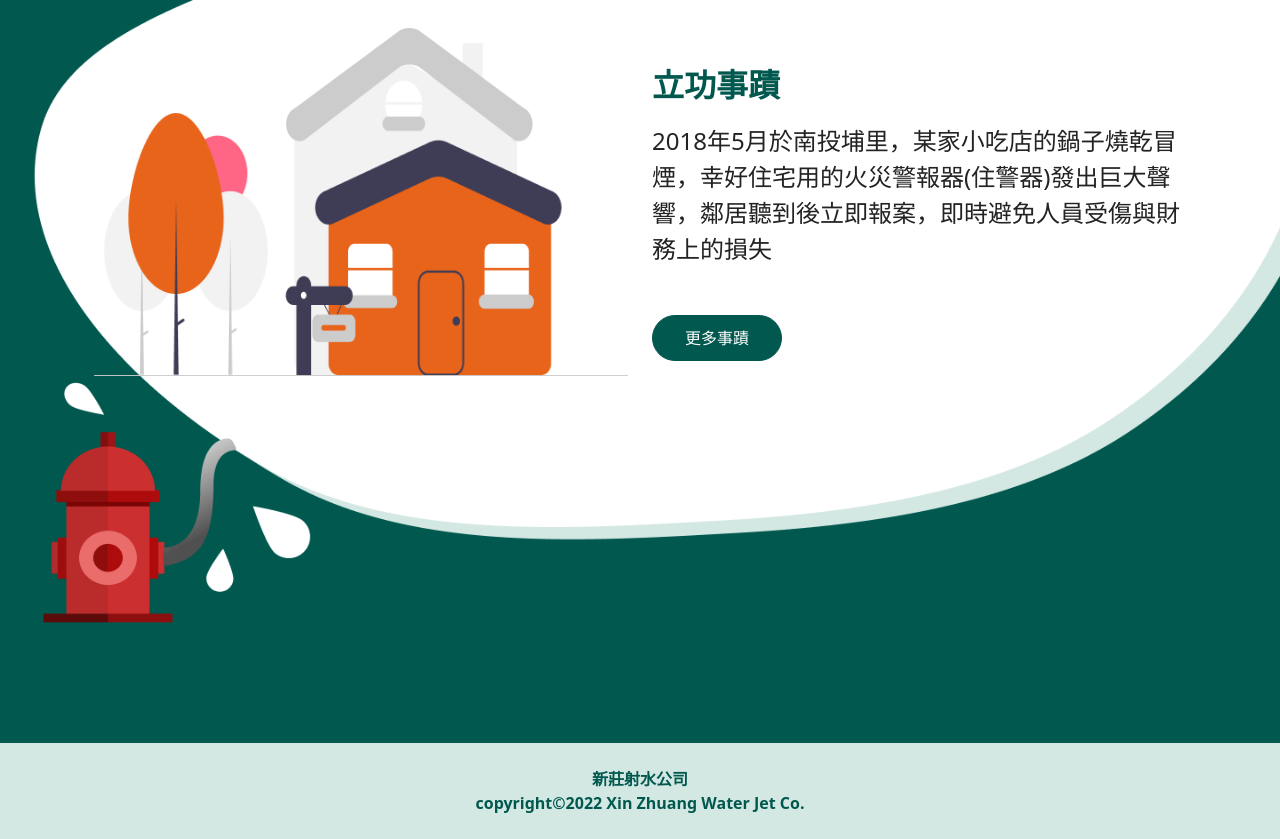
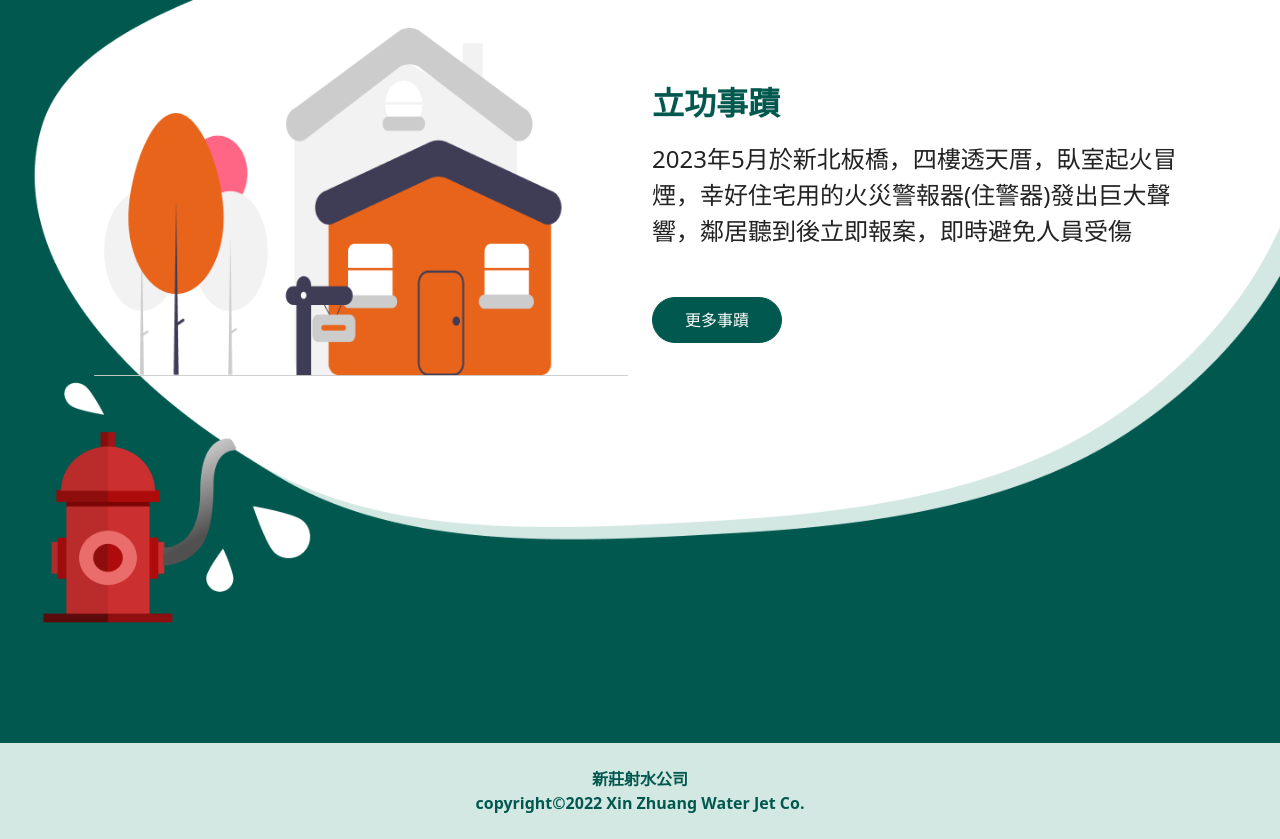
Before and after one commit to Barret0720/FireAlarm, a plain HTML site: page index.html in a window 1280 px wide. Shown: the part 3400-4239 px from the top of the page. Drawn offline with nearby package versions, Linux system fonts and the light colour scheme.

Commit message:
Update index.html

```diff
--- a/index.html
+++ b/index.html
@@ -230,8 +230,8 @@
           </div>
           <div class="col-12 col-md-6 pb-11 pb-md-0">
             <h3 class="fw-bold pb-5 lh-136 text-secondary mb-5 mb-md-0">立功事蹟</h3>
-            <p class="fs-4 pb-5 pb-md-8 text-black">2018年5月於南投埔里，某家小吃店的鍋子燒乾冒煙，幸好住宅用的火災警報器(住警器)發出巨大聲響，鄰居聽到後立即報案，即時避免人員受傷與財務上的損失</p>
-            <a href="#" class="btn btn-secondary rounded-pill px-8 py-3">更多事蹟</a>
+            <p class="fs-4 pb-5 pb-md-8 text-black">2023年5月於新北板橋，四樓透天厝，臥室起火冒煙，幸好住宅用的火災警報器(住警器)發出巨大聲響，鄰居聽到後立即報案，即時避免人員受傷</p>
+            <a href="https://www.google.com/search?q=%E4%BD%8F%E8%AD%A6%E5%99%A8+%E7%81%AB%E8%AD%A6&tbm=nws" class="btn btn-secondary rounded-pill px-8 py-3">更多事蹟</a>
           </div>
         </div>
       </div>
@@ -241,7 +241,6 @@
 
 <script>
   // add Get LinkData for landpage
-  // 不要問我為什麼要寫在這裡，我也很無奈
 
   var AreaSheetID = "1mdwOcufbWjOpJEv6-DbL7R58rtHbF_yENuQLQpMyHa0", // google 試算表 ID
       TableID = "0", // 工作表代號
```
